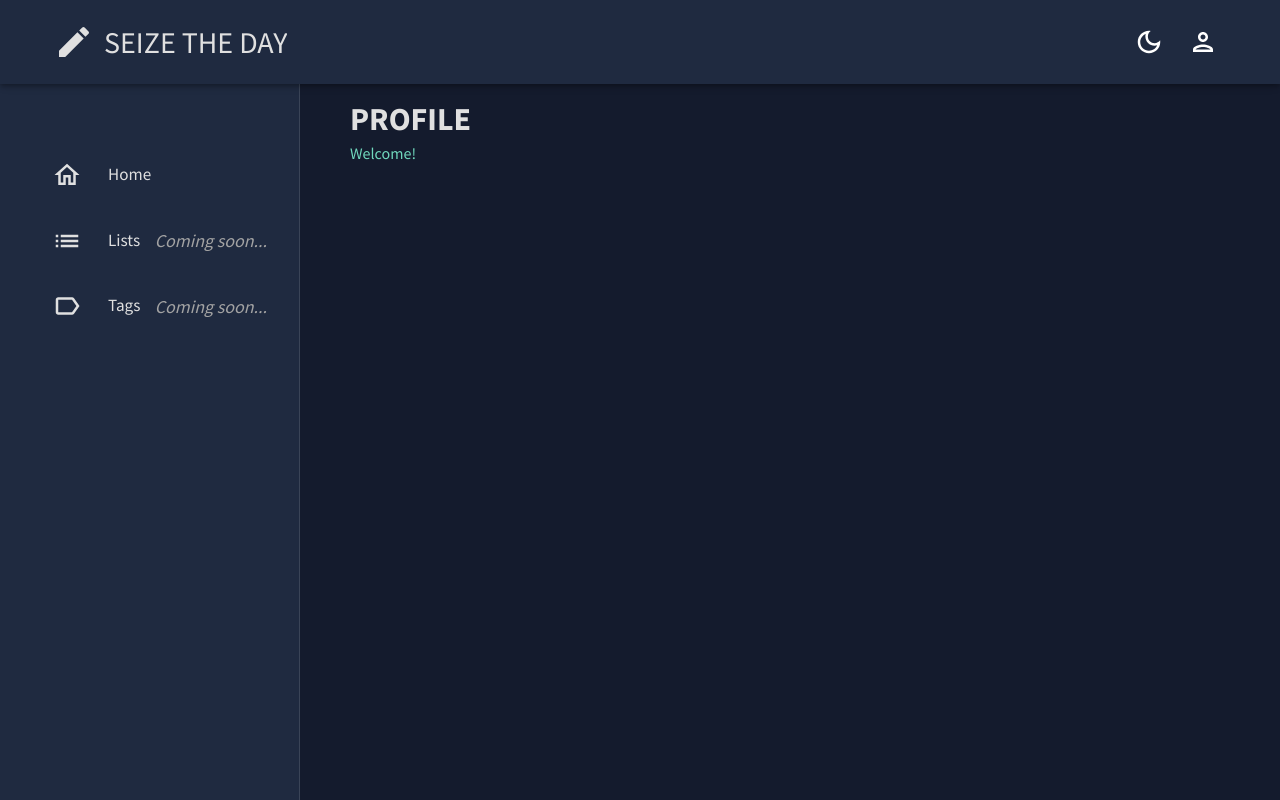
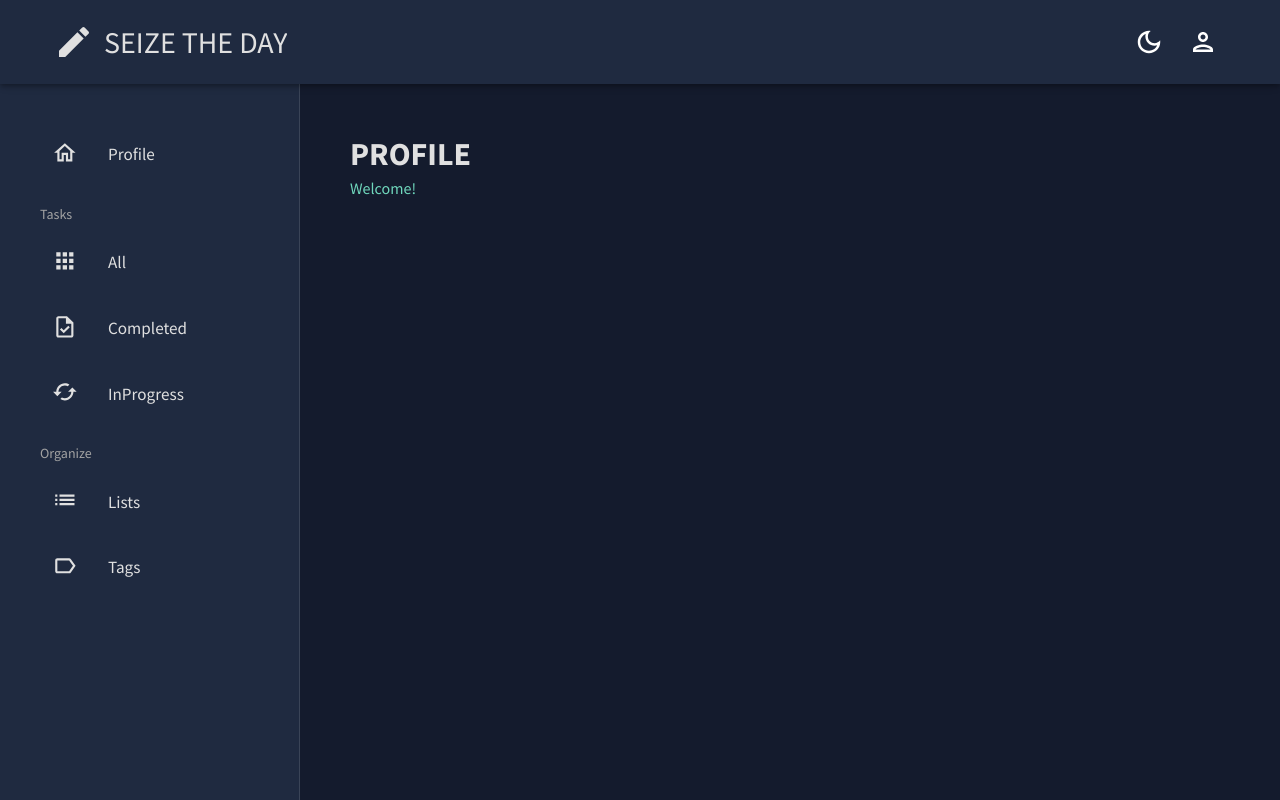
Before and after one commit to alexisintech/seize-the-day, a React (Vite) app in the folder client/: page /profile in a window 1280 px wide. Built offline with nearby package versions, Linux system fonts and the light colour scheme; no server answers.

Commit message:
styling looking good!

```diff
--- a/client/src/components/Listitem.jsx
+++ b/client/src/components/Listitem.jsx
@@ -6,9 +6,7 @@ import {
   Typography,
   useTheme,
 } from "@mui/material";
-import HomeOutlinedIcon from "@mui/icons-material/HomeOutlined";
-import ListOutlinedIcon from "@mui/icons-material/ListOutlined";
-import LabelOutlinedIcon from "@mui/icons-material/LabelOutlined";
+import { Link } from "react-router-dom";
 import { tokens } from "../theme";
 
 export default function Listitem(props) {
@@ -16,18 +14,13 @@ export default function Listitem(props) {
   const colors = tokens(theme.palette.mode);
 
   return (
+    <Link to={props.to} style={{ textDecoration: "none" }}>
       <ListItem>
         <ListItemButton>
-        <ListItemIcon sx={{ color: colors.grey[100] }}>
-          {props.text === "Home" && (
-            <HomeOutlinedIcon sx={{ height: "1.5rem", width: "1.5rem" }} />
-          )}
-          {props.text === "Lists" && (
-            <ListOutlinedIcon sx={{ height: "1.5rem", width: "1.5rem" }} />
-          )}
-          {props.text === "Tags" && (
-            <LabelOutlinedIcon sx={{ height: "1.5rem", width: "1.5rem" }} />
-          )}
+          <ListItemIcon
+            sx={{ color: colors.grey[100], height: "1.5rem", width: "1.5rem" }}
+          >
+            {props.icon}
           </ListItemIcon>
           <ListItemText
             primary={props.text}
@@ -35,29 +28,8 @@ export default function Listitem(props) {
               color: colors.grey[100],
             }}
           />
-        {props.text === "Lists" && (
-          <Typography
-            sx={{
-              color: colors.grey[300],
-              fontSize: "0.9rem",
-              fontStyle: "italic",
-            }}
-          >
-            Coming soon...
-          </Typography>
-        )}
-        {props.text === "Tags" && (
-          <Typography
-            sx={{
-              color: colors.grey[300],
-              fontSize: "0.9rem",
-              fontStyle: "italic",
-            }}
-          >
-            Coming soon...
-          </Typography>
-        )}
         </ListItemButton>
       </ListItem>
+    </Link>
   );
 }
--- a/client/src/components/ResponsiveDrawer.jsx
+++ b/client/src/components/ResponsiveDrawer.jsx
@@ -1,13 +1,11 @@
-import { useState, useContext } from "react";
+import { useState, useEffect, useContext } from "react";
 import { useNavigate } from "react-router-dom";
 import { ColorModeContext, tokens } from "../theme";
 import {
   AppBar,
-  Avatar,
   Box,
   CssBaseline,
   Container,
-  Divider,
   Drawer,
   IconButton,
   List,
@@ -16,6 +14,7 @@ import {
   Toolbar,
   Tooltip,
   Typography,
+  useMediaQuery,
   useTheme,
 } from "@mui/material";
 import Listitem from "./Listitem";
@@ -24,6 +23,12 @@ import CreateIcon from "@mui/icons-material/Create";
 import LightModeOutlinedIcon from "@mui/icons-material/LightModeOutlined";
 import DarkModeOutlinedIcon from "@mui/icons-material/DarkModeOutlined";
 import PersonOutlinedIcon from "@mui/icons-material/PersonOutlined";
+import HomeOutlinedIcon from "@mui/icons-material/HomeOutlined";
+import ListOutlinedIcon from "@mui/icons-material/ListOutlined";
+import LabelOutlinedIcon from "@mui/icons-material/LabelOutlined";
+import AppsIcon from "@mui/icons-material/Apps";
+import TaskOutlinedIcon from "@mui/icons-material/TaskOutlined";
+import CachedOutlinedIcon from "@mui/icons-material/CachedOutlined";
 
 const drawerWidth = 300;
 
@@ -32,9 +37,18 @@ export default function ResponsiveDrawer(props) {
   const colors = tokens(theme.palette.mode);
   const colorMode = useContext(ColorModeContext);
   const [anchorElUser, setAnchorElUser] = useState(null);
+  const [mobile, setMobile] = useState(false);
   const [mobileOpen, setMobileOpen] = useState(false);
   const { window } = props;
   const navigate = useNavigate();
+
+  const mobileScreen = useMediaQuery("(max-width:600px)");
+
+  useEffect(() => {
+    if (mobileScreen) {
+      setMobile(true);
+    }
+  }, []);
 
   const handleOpenUserMenu = (event) => {
     setAnchorElUser(event.currentTarget);
@@ -60,14 +74,42 @@ export default function ResponsiveDrawer(props) {
       <Box
         sx={{
           overflow: "auto",
-          paddingTop: "3.5rem",
+          paddingTop: "2.5rem",
           paddingLeft: { xs: 0, sm: "1rem" },
         }}
       >
+        {/* SIDEBAR MENU ITEMS */}
         <List>
-          <Listitem text="Home" />
-          <Listitem text="Lists" />
-          <Listitem text="Tags" />
+          <Listitem text="Profile" to="/profile" icon={<HomeOutlinedIcon />} />
+
+          <Typography
+            variant="h6"
+            color={colors.grey[300]}
+            sx={{ m: "15px 0 5px 20px" }}
+          >
+            Tasks
+          </Typography>
+          <Listitem text="All" to="/all" icon={<AppsIcon />} />
+          <Listitem
+            text="Completed"
+            to="/completed"
+            icon={<TaskOutlinedIcon />}
+          />
+          <Listitem
+            text="InProgress"
+            to="/inprogress"
+            icon={<CachedOutlinedIcon />}
+          />
+
+          <Typography
+            variant="h6"
+            color={colors.grey[300]}
+            sx={{ m: "15px 0 5px 20px" }}
+          >
+            Organize
+          </Typography>
+          <Listitem text="Lists" to="/lists" icon={<ListOutlinedIcon />} />
+          <Listitem text="Tags" to="/tags" icon={<LabelOutlinedIcon />} />
         </List>
       </Box>
     </div>
--- a/client/src/pages/Profile.jsx
+++ b/client/src/pages/Profile.jsx
@@ -139,7 +139,7 @@ export default function Profile() {
     >
       <ResponsiveDrawer />
       <main className="content">
-        <Box m="100px 50px">
+        <Box m="135px 50px">
           <Box
             display="flex"
             justifyContent="space-between"
```
Also changed, not shown: client/src/App.jsx (+5 -5 lines). Lines whose indentation alone changed are shown as unchanged.
